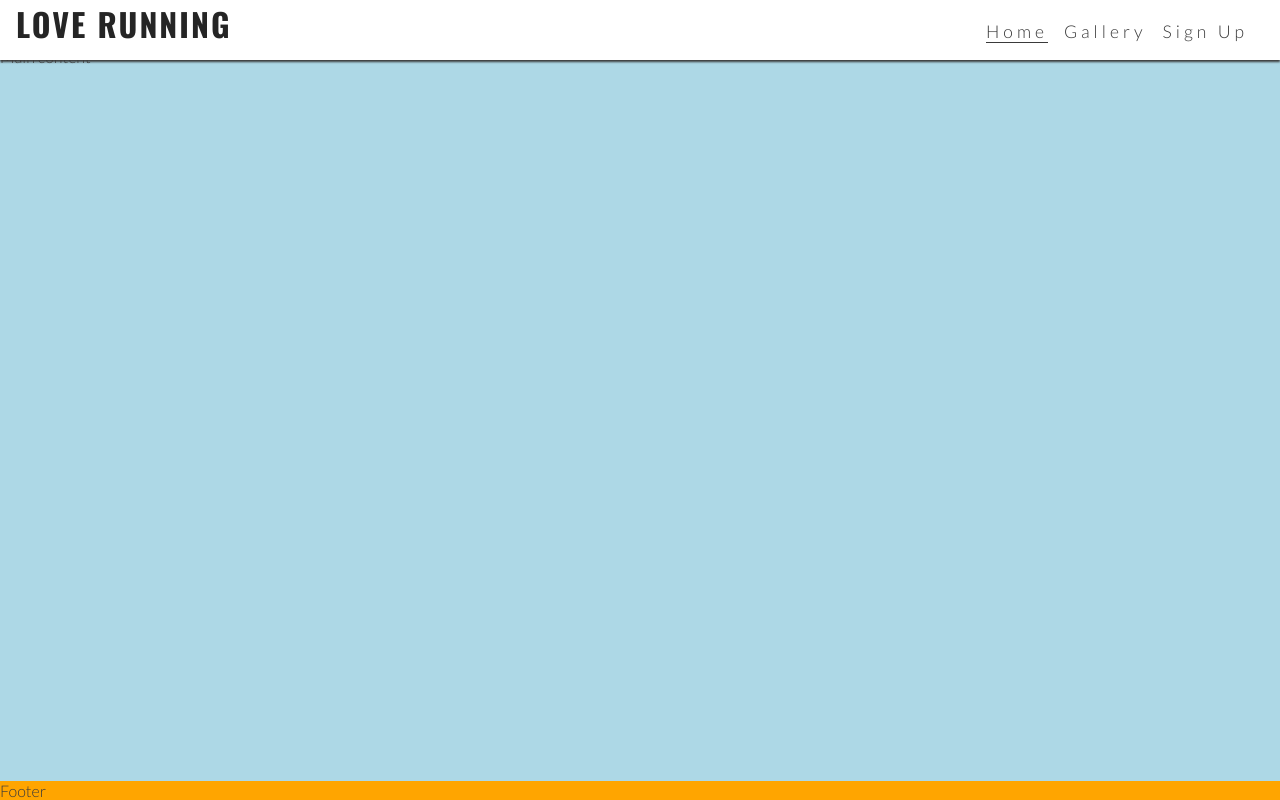
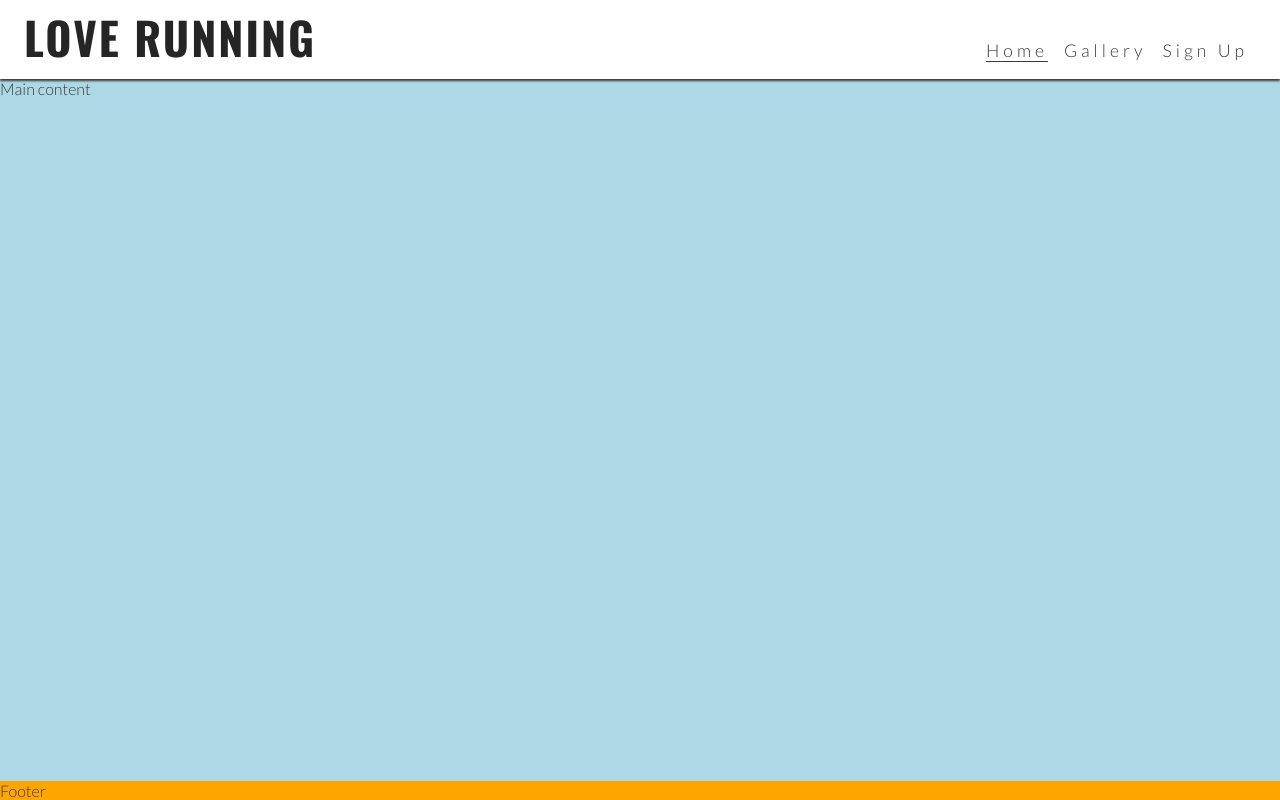
Before and after one commit to llama2409/love-running, a plain HTML site: page index.html in a window 1280 px wide. Drawn offline with nearby package versions, Linux system fonts and the light colour scheme.

Commit message:
Make logo larger, push main down to show under larger header

```diff
--- a/assets/css/style.css
+++ b/assets/css/style.css
@@ -117,4 +117,15 @@ footer {
     .nav-toggle-label{
         display: none;
     }
+
+    #logo {
+        font-size: 280%;
+        line-height: 75px;
+        margin: 0 0.5rem;
+    }
+
+    /* Main content */
+    main {
+        margin-top: 79px;
+    }
 }
```
